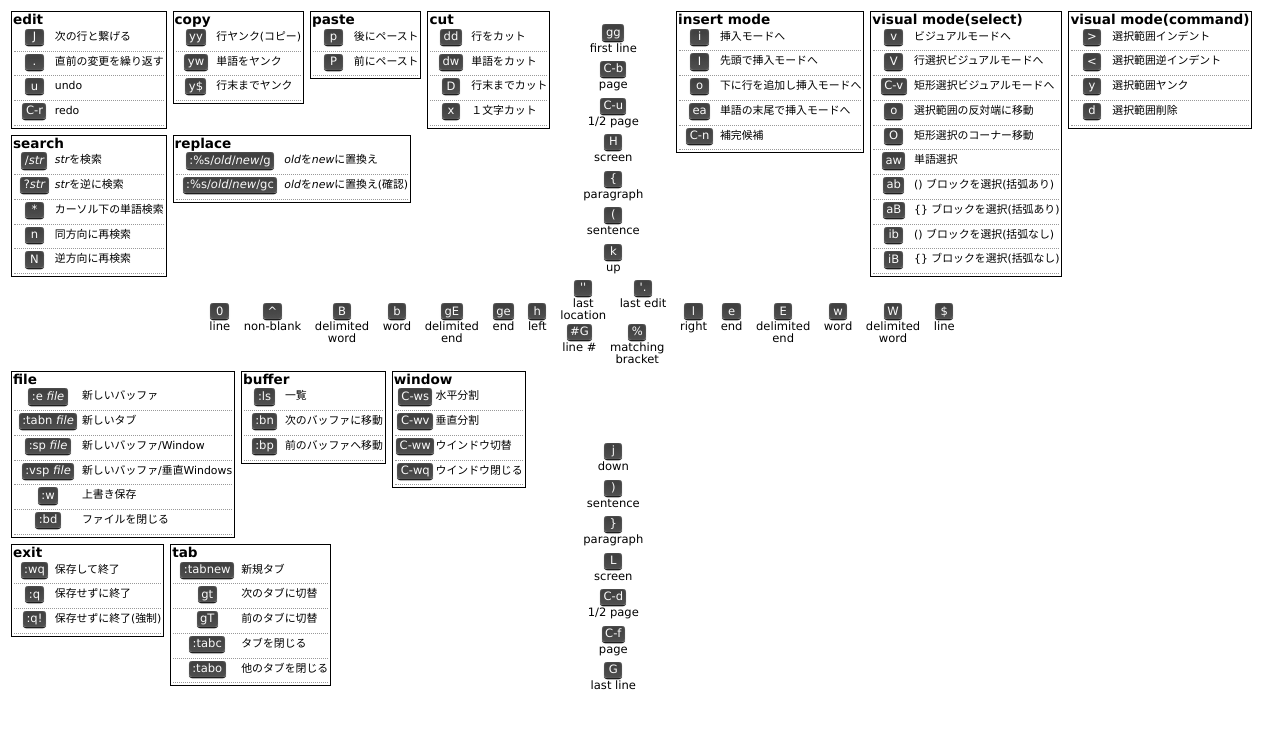
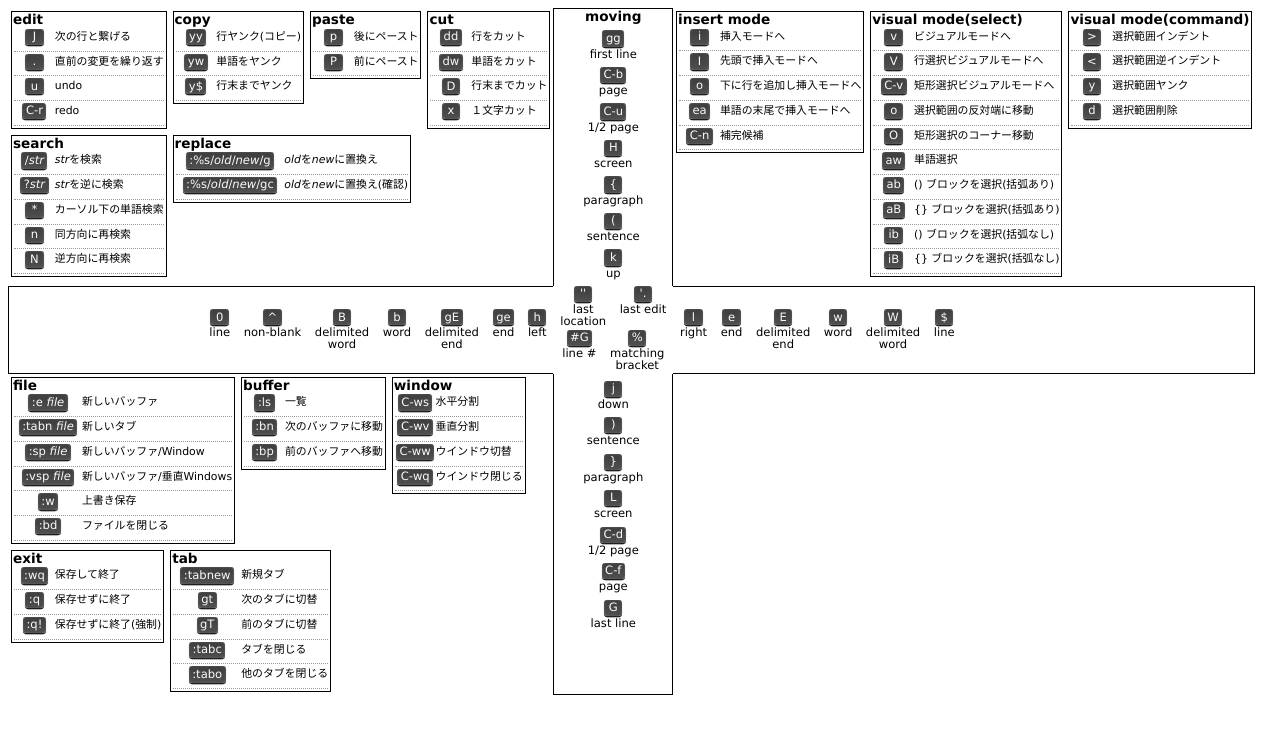
Before and after one commit to cozy-code/vim-sheet, a plain HTML site: page vimcheat.html in a window 1280 px wide. Drawn offline with Linux system fonts and the light colour scheme.

Commit message:
add moving command border

```diff
--- a/vimcheat.html
+++ b/vimcheat.html
@@ -24,6 +24,9 @@
             //background-color: yellow;
             vertical-align: bottom;
             text-align: center;
+            border-style: solid;
+            border-color: black;
+            border-width: 1px 1px 0 1px;
         }
         #midTop div{
             display:inline-block;
@@ -39,6 +42,9 @@
             display : table-cell;
             //background-color:green;
             vertical-align: middle;
+            border-style: solid;
+            border-color: black;
+            border-width: 1px 0 1px 1px;
         }
         #leftMid div{
             float:right;
@@ -58,6 +64,10 @@
             display : table-cell;
             //background-color: orange;
             vertical-align: middle;
+
+            border-style: solid;
+            border-color: black;
+            border-width: 1px 1px 1px 0;
         }
         #leftBottom{
             display : table-cell;
@@ -67,6 +77,10 @@
             display : table-cell;
             //background-color: greenyellow;
             text-align: center;
+            vertical-align: top;
+            border-style: solid;
+            border-color: black;
+            border-width: 0 1px 1px 1px;
         }
         #midBottom div{
             display: inline-block;
@@ -120,7 +134,7 @@
             clear:left
         }
 
-        div.keylist h2{
+        h2{
             font-size:1em;
             margin:1px;
         }
@@ -239,6 +253,7 @@
             <div id="midTop">
                 <div>
                     <div class="vertical block">
+                        <h2>moving</h2>
                         <dl><dt><kbd>gg</kbd></dt><dd>first line</dd></dl>
                         <!-- <dl><dt><kbd>?text</kbd></dt><dd>find text</dd></dl> -->
                         <dl><dt><kbd>C-b</kbd></dt><dd>page</dd></dl>
```
